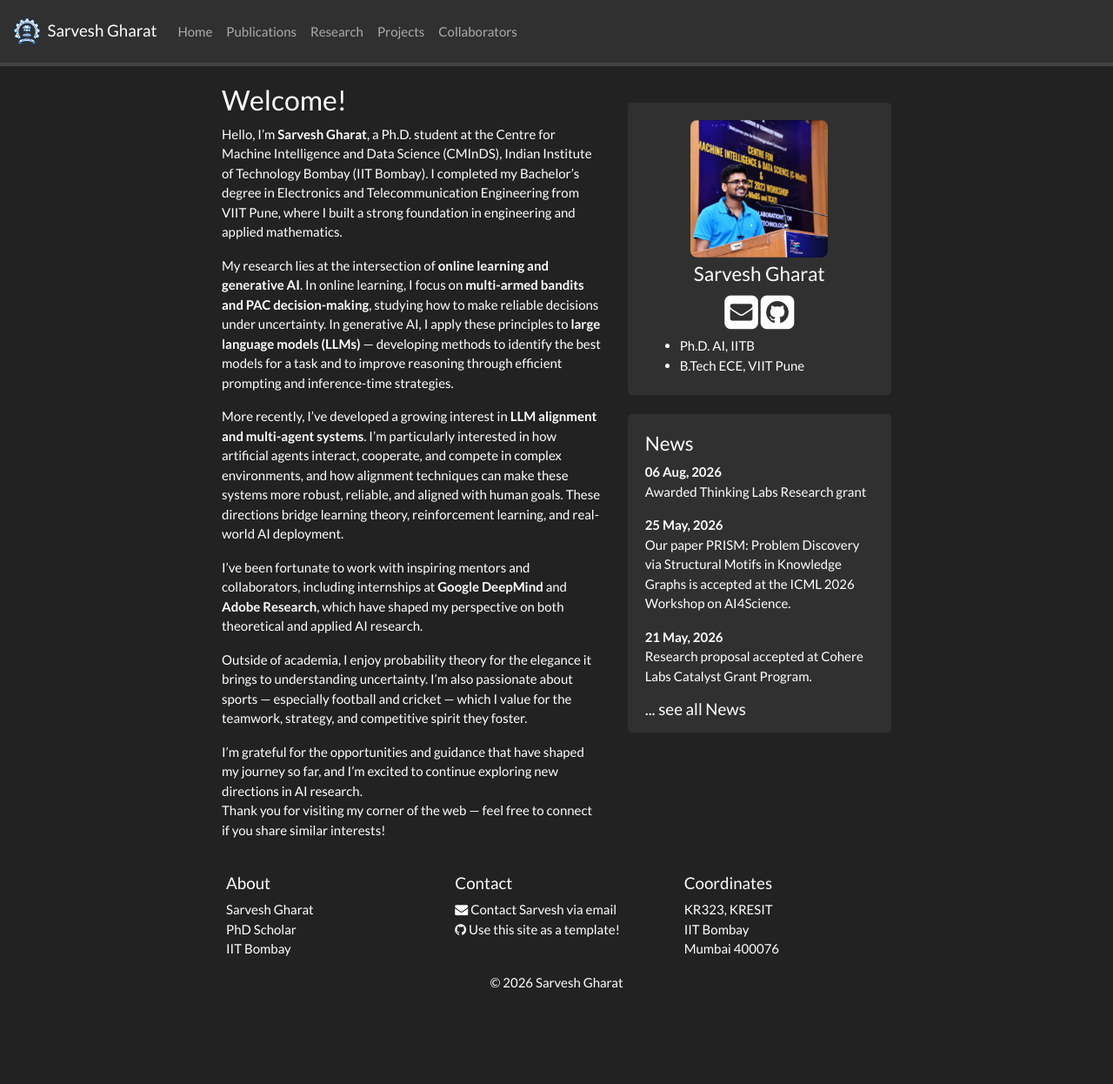
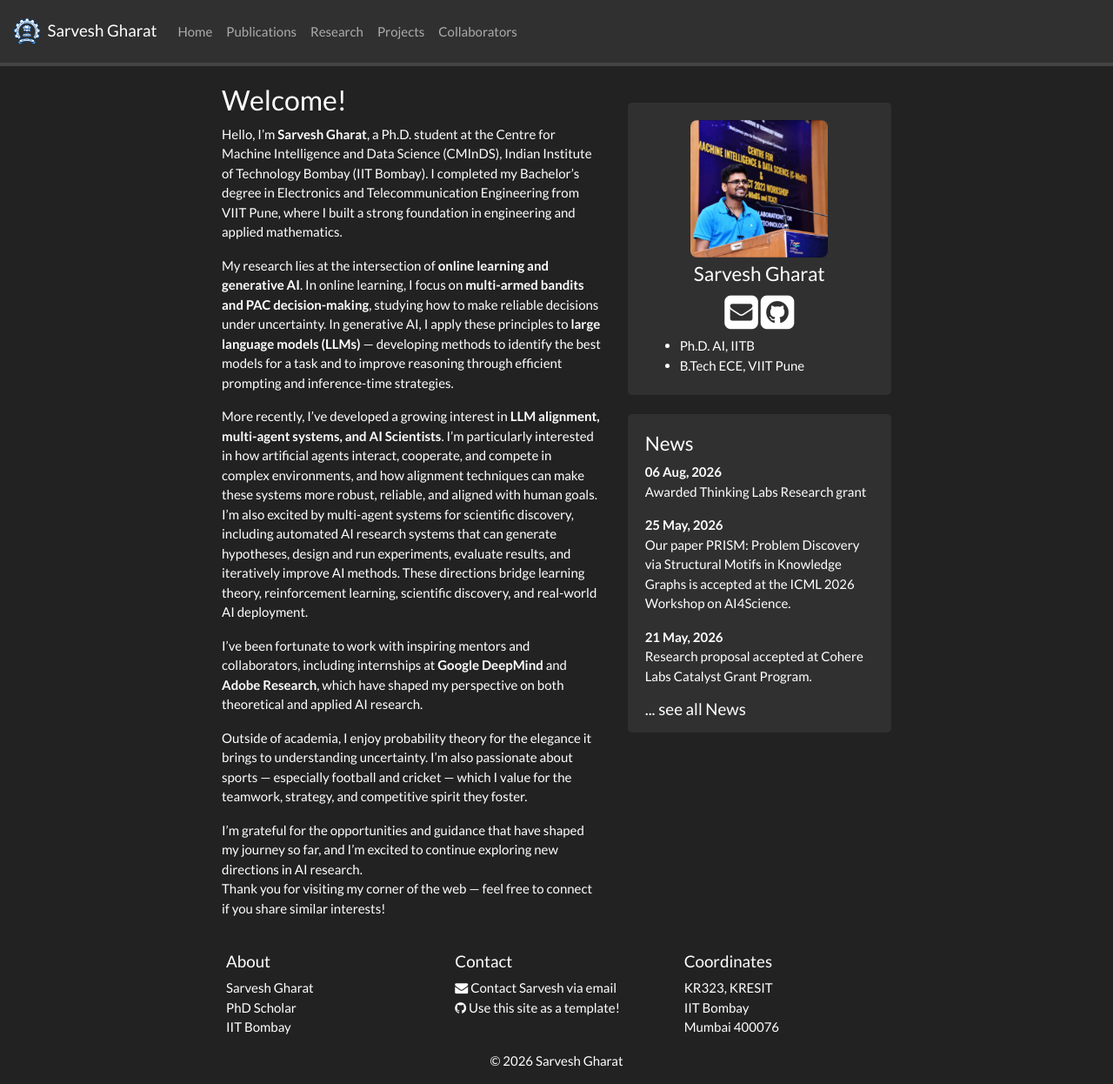
Before and after one commit to SarveshVGharat/SarveshVGharat.github.io, a Jekyll site: the page built from _pages/home.md, in a window 1280 px wide and 1246 px high. Shown: the whole window at 87% size. Built offline with Jekyll 4.4.1, drawn with Linux system fonts in a browser that asks for light colours; nearby versions of some CDN libraries; a style sheet for code colours, icons or effects is not loaded.

Commit message:
Expand homepage research interests

```diff
--- a/_pages/home.md
+++ b/_pages/home.md
@@ -11,7 +11,7 @@ Hello, I’m **Sarvesh Gharat**, a Ph.D. student at the Centre for Machine Intel
 
 My research lies at the intersection of **online learning and generative AI**. In online learning, I focus on **multi-armed bandits and PAC decision-making**, studying how to make reliable decisions under uncertainty. In generative AI, I apply these principles to **large language models (LLMs)** — developing methods to identify the best models for a task and to improve reasoning through efficient prompting and inference-time strategies.
 
-More recently, I’ve developed a growing interest in **LLM alignment and multi-agent systems**. I’m particularly interested in how artificial agents interact, cooperate, and compete in complex environments, and how alignment techniques can make these systems more robust, reliable, and aligned with human goals. These directions bridge learning theory, reinforcement learning, and real-world AI deployment.
+More recently, I’ve developed a growing interest in **LLM alignment, multi-agent systems, and AI Scientists**. I’m particularly interested in how artificial agents interact, cooperate, and compete in complex environments, and how alignment techniques can make these systems more robust, reliable, and aligned with human goals. I’m also excited by multi-agent systems for scientific discovery, including automated AI research systems that can generate hypotheses, design and run experiments, evaluate results, and iteratively improve AI methods. These directions bridge learning theory, reinforcement learning, scientific discovery, and real-world AI deployment.
 
 I’ve been fortunate to work with inspiring mentors and collaborators, including internships at **Google DeepMind** and **Adobe Research**, which have shaped my perspective on both theoretical and applied AI research.
 
```
